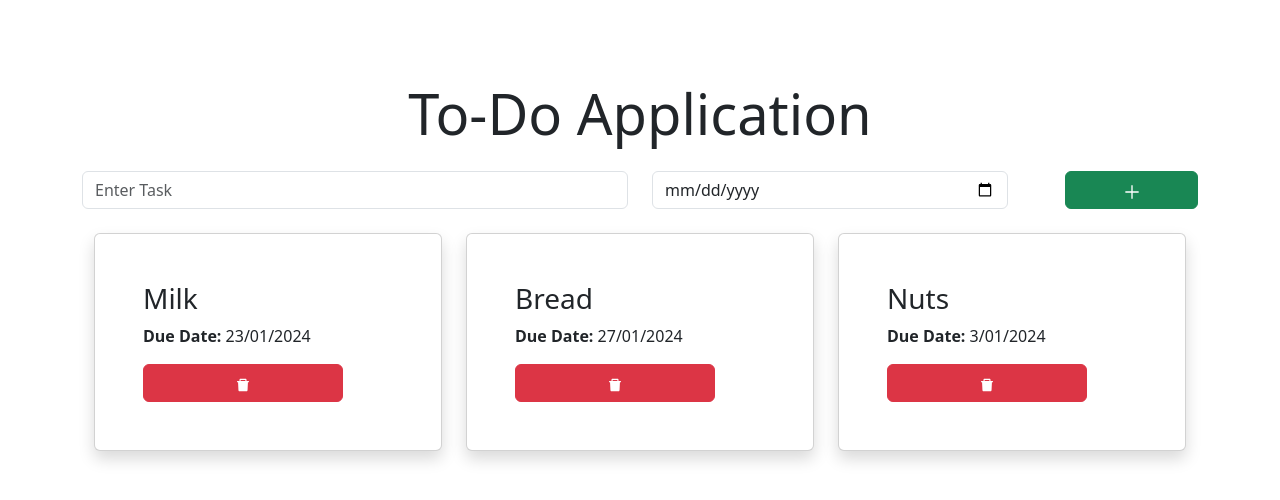
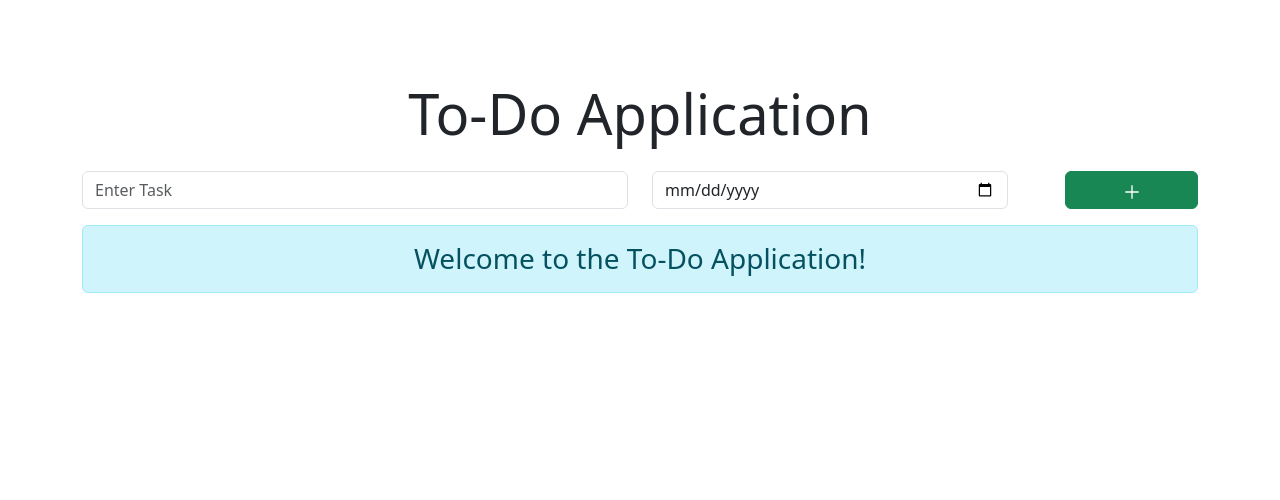
Before and after one commit to SagarSeladiya/Todo_App_React, a React (Vite) app: page / in a window 1280 px wide. Shown: the top 500 px of the page. Built offline with nearby package versions, Linux system fonts and the light colour scheme.

Commit message:
Use ContextAPi and integration

```diff
--- a/src/App.jsx
+++ b/src/App.jsx
@@ -4,24 +4,10 @@ import AppTitle from "./components/AppTitle";
 import AppInput from "./components/AppInput";
 import AppItems from "./components/AppItems";
 import WelcomeMessage from "./components/WelcomeMessage";
+import { TodoItemsContext } from "./components/store/todo-items-store";
 
 function App() {
-  const initialItems = [
-    {
-      name: "Milk",
-      date: "23/01/2024",
-    },
-    {
-      name: "Bread",
-      date: "27/01/2024",
-    },
-    {
-      name: "Nuts",
-      date: "3/01/2024",
-    },
-  ];
-
-  const [allItems, setAllItems] = useState(initialItems);
+  const [allItems, setAllItems] = useState([]);
 
   const onHandAdd = (itemName, dueDate) => {
     const newItems = [...allItems, { name: itemName, date: dueDate }];
@@ -34,12 +20,14 @@ function App() {
   };
 
   return (
-    <div className="container mt-5">
-      <AppTitle />
-      <AppInput onHandAdd={onHandAdd} />
-      {allItems.length === 0 && <WelcomeMessage />}
-      <AppItems AllItems={allItems} onHandDelete={onHandDelete} />
-    </div>
+    <TodoItemsContext.Provider value={{ allItems, onHandAdd, onHandDelete }}>
+      <div className="container mt-5">
+        <AppTitle />
+        <AppInput />
+        <WelcomeMessage />
+        <AppItems />
+      </div>
+    </TodoItemsContext.Provider>
   );
 }
 
--- a/src/components/AppInput.jsx
+++ b/src/components/AppInput.jsx
@@ -1,9 +1,11 @@
-import { useRef, useState } from "react";
+import { useContext, useRef, useState } from "react";
 import { GrAdd } from "react-icons/gr";
+import { TodoItemsContext } from "./store/todo-items-store";
 
-function AppInput({ onHandAdd }) {
+function AppInput() {
   // const [itemName, setItemName] = useState("");
   // const [dueDate, setDueDate] = useState("");
+  const { onHandAdd } = useContext(TodoItemsContext);
   const inputName = useRef();
   const inputDate = useRef();
 
@@ -18,9 +20,7 @@ function AppInput({ onHandAdd }) {
   const handelSubmit = (event) => {
     event.preventDefault();
     const itemName = inputName.current.value;
-    console.log("itemName", itemName);
     const dueDate = inputDate.current.value;
-    console.log("dueDate", dueDate);
     onHandAdd(itemName, dueDate);
     // setItemName("");
     // setDueDate("");
--- a/src/components/AppItems.jsx
+++ b/src/components/AppItems.jsx
@@ -1,7 +1,10 @@
-import React from "react";
+import React, { useContext } from "react";
 import { AiFillDelete } from "react-icons/ai";
+import { TodoItemsContext } from "./store/todo-items-store";
 
-function AppItems({ AllItems, onHandDelete }) {
+function AppItems() {
+  const { allItems, onHandDelete } = useContext(TodoItemsContext);
+
   const handelDelete = (item) => {
     onHandDelete(item);
   };
@@ -9,7 +12,7 @@ function AppItems({ AllItems, onHandDelete }) {
   return (
     <div className="container mt-4">
       <div className="row">
-        {AllItems.map((items, index) => (
+        {allItems.map((items, index) => (
           <div className="col-md-4 mb-4" key={index}>
             <div className="card shadow">
               <div className="card-body">
--- a/src/components/WelcomeMessage.jsx
+++ b/src/components/WelcomeMessage.jsx
@@ -1,9 +1,15 @@
-import React from "react";
+import React, { useContext } from "react";
+import { TodoItemsContext } from "./store/todo-items-store";
 
 function WelcomeMessage() {
+  const { allItems } = useContext(TodoItemsContext);
   return (
-    <div className="alert alert-info" role="alert">
-      Welcome to the To-Do Application!
+    <div>
+      {allItems.length === 0 ? (
+        <h3 className="alert alert-info text-center" role="alert">
+          Welcome to the To-Do Application!
+        </h3>
+      ) : null}
     </div>
   );
 }
--- /dev/null
+++ b/src/components/store/todo-items-store.js
@@ -0,0 +1,5 @@
+import { createContext } from "react";
+
+export const TodoItemsContext = createContext({
+  allItems: [],
+});
```
